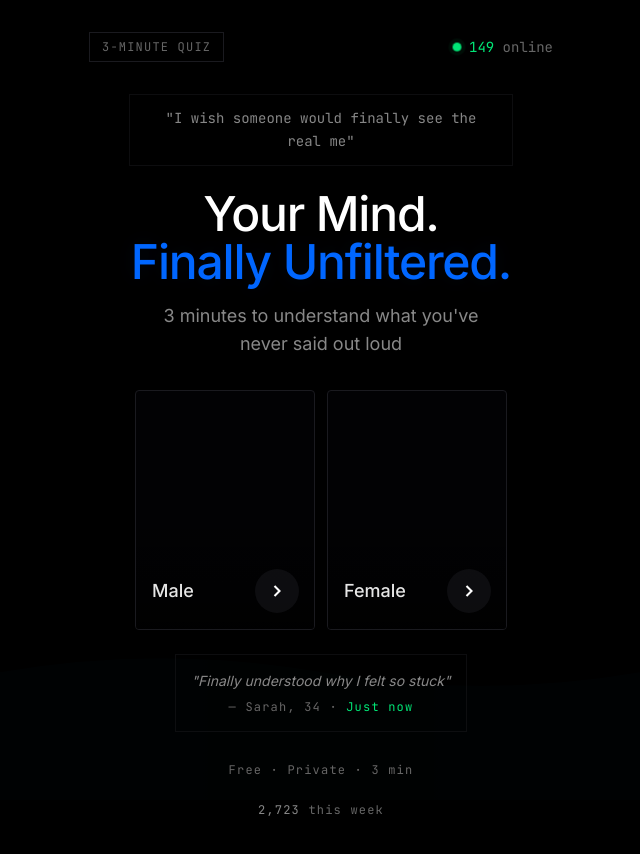
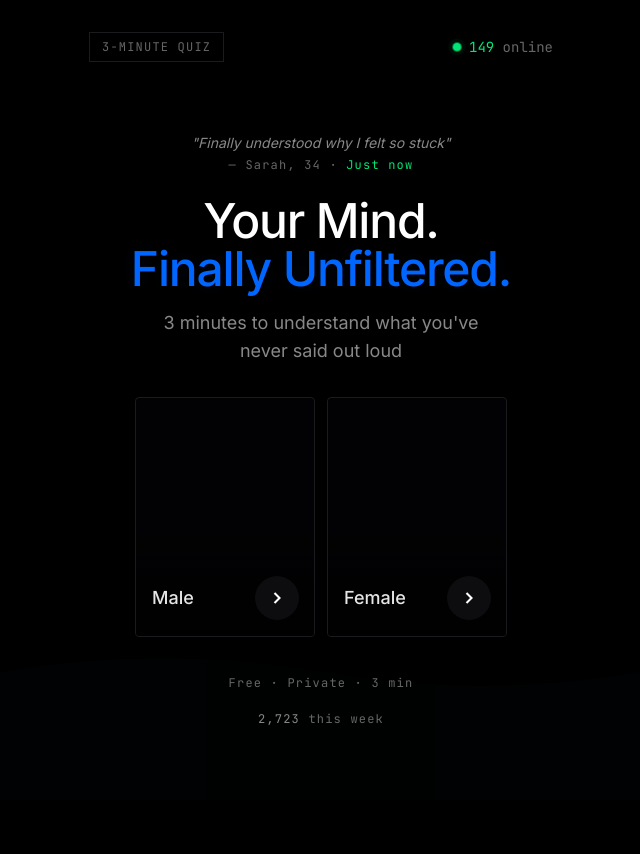
Before and after one commit to o-yermolenko/prism-web-funnel, a Next.js app: page /gender in a window 1280 px wide. Shown: the top 854 px of the page, without its empty margins (319-959 px from the left). Built offline with nearby package versions, Linux system fonts and the light colour scheme.

Commit message:
Replace rotating quotes with testimonial above headline
- Remove rotating unfiltered thoughts section
- Move testimonial to above headline for social proof
- Remove unused AnimatePresence import and related state
- Cleaner layout with testimonial first

```diff
--- a/src/components/screens/GenderScreen.tsx
+++ b/src/components/screens/GenderScreen.tsx
@@ -1,7 +1,7 @@
 'use client';
 
 import { useState, useEffect } from 'react';
-import { motion, AnimatePresence } from 'framer-motion';
+import { motion } from 'framer-motion';
 import { useFunnelNavigation } from '@/hooks/useFunnelNavigation';
 import FunnelLayout from '../FunnelLayout';
 import { FunnelScreen } from '@/types/funnel';
@@ -10,19 +10,10 @@ interface GenderScreenProps {
   screen: FunnelScreen;
 }
 
-// Rotating unfiltered thoughts - product demo + social proof
-const UNFILTERED_THOUGHTS = [
-  "I'm exhausted from pretending to be okay",
-  "I wish someone would finally see the real me",
-  "I have people around me but I still feel alone",
-  "I'm tired of translating myself for everyone",
-];
-
 export default function GenderScreen({ screen }: GenderScreenProps) {
   const { saveAnswerAndNextDelayed } = useFunnelNavigation();
   const [selected, setSelected] = useState<string | null>(null);
   const [onlineCount, setOnlineCount] = useState(148);
-  const [currentThought, setCurrentThought] = useState(0);
 
   // Simulate live activity
   useEffect(() => {
@@ -32,14 +23,6 @@ export default function GenderScreen({ screen }: GenderScreenProps) {
         return Math.max(142, Math.min(158, prev + change));
       });
     }, 3000);
-    return () => clearInterval(interval);
-  }, []);
-
-  // Rotate through unfiltered thoughts
-  useEffect(() => {
-    const interval = setInterval(() => {
-      setCurrentThought(prev => (prev + 1) % UNFILTERED_THOUGHTS.length);
-    }, 4500);
     return () => clearInterval(interval);
   }, []);
 
@@ -112,27 +95,19 @@ export default function GenderScreen({ screen }: GenderScreenProps) {
         {/* Main content - centered */}
         <div className="flex-1 flex flex-col justify-center">
 
-          {/* Rotating unfiltered thoughts - CREATES LIFE */}
+          {/* Testimonial - social proof above headline */}
         <motion.div
           initial={{ opacity: 0 }}
           animate={{ opacity: 1 }}
             transition={{ duration: 0.5, delay: 0.1 }}
-            className="mb-6"
+            className="mb-6 text-center"
           >
-            <div className="border border-prism-border/50 px-4 py-3 mx-auto max-w-sm">
-              <AnimatePresence mode="wait">
-                <motion.p
-                  key={currentThought}
-                  initial={{ opacity: 0, y: 10 }}
-                  animate={{ opacity: 1, y: 0 }}
-                  exit={{ opacity: 0, y: -10 }}
-                  transition={{ duration: 0.5 }}
-                  className="font-raw text-sm text-prism-secondary text-center leading-relaxed"
-                >
-                  "{UNFILTERED_THOUGHTS[currentThought]}"
-                </motion.p>
-              </AnimatePresence>
-            </div>
+            <p className="text-prism-secondary text-sm italic mb-1">
+              "Finally understood why I felt so stuck"
+            </p>
+            <p className="font-raw text-xs text-prism-muted tracking-badge">
+              — Sarah, 34 · <span className="text-prism-success">Just now</span>
+            </p>
         </motion.div>
 
           {/* Headline with subtle glow */}
@@ -174,7 +149,7 @@ export default function GenderScreen({ screen }: GenderScreenProps) {
           initial={{ opacity: 0, y: 20 }}
           animate={{ opacity: 1, y: 0 }}
             transition={{ duration: 0.5, delay: 0.4 }}
-            className="flex flex-row gap-3 justify-center mb-6 w-full px-2"
+            className="flex flex-row gap-3 justify-center mb-8 w-full px-2"
         >
           {/* Male Card */}
           <motion.button
@@ -267,27 +242,12 @@ export default function GenderScreen({ screen }: GenderScreenProps) {
           </motion.button>
         </motion.div>
 
-          {/* Testimonial with recency - feels LIVE */}
+          {/* Trust badges */}
           <motion.div
             initial={{ opacity: 0 }}
             animate={{ opacity: 1 }}
             transition={{ duration: 0.4, delay: 0.5 }}
-            className="border border-prism-border/50 p-3 sm:p-4 mb-4 sm:mb-6 max-w-sm mx-auto"
-          >
-            <p className="text-prism-secondary text-sm text-center italic mb-2">
-              "Finally understood why I felt so stuck"
-            </p>
-            <p className="font-raw text-xs text-prism-muted text-center tracking-badge">
-              — Sarah, 34 · <span className="text-prism-success">Just now</span>
-            </p>
-          </motion.div>
-
-          {/* Trust badges */}
-          <motion.div
-            initial={{ opacity: 0 }}
-            animate={{ opacity: 1 }}
-            transition={{ duration: 0.4, delay: 0.55 }}
-            className="text-center mb-4"
+            className="text-center mb-3"
           >
             <span className="font-raw text-xs text-prism-muted tracking-badge">
               Free · Private · 3 min
@@ -298,7 +258,7 @@ export default function GenderScreen({ screen }: GenderScreenProps) {
           <motion.div
             initial={{ opacity: 0 }}
             animate={{ opacity: 1 }}
-            transition={{ duration: 0.4, delay: 0.6 }}
+            transition={{ duration: 0.4, delay: 0.55 }}
             className="text-center"
           >
             <span className="font-raw text-xs text-prism-muted tracking-badge">
```
Lines whose indentation alone changed are shown as unchanged.
